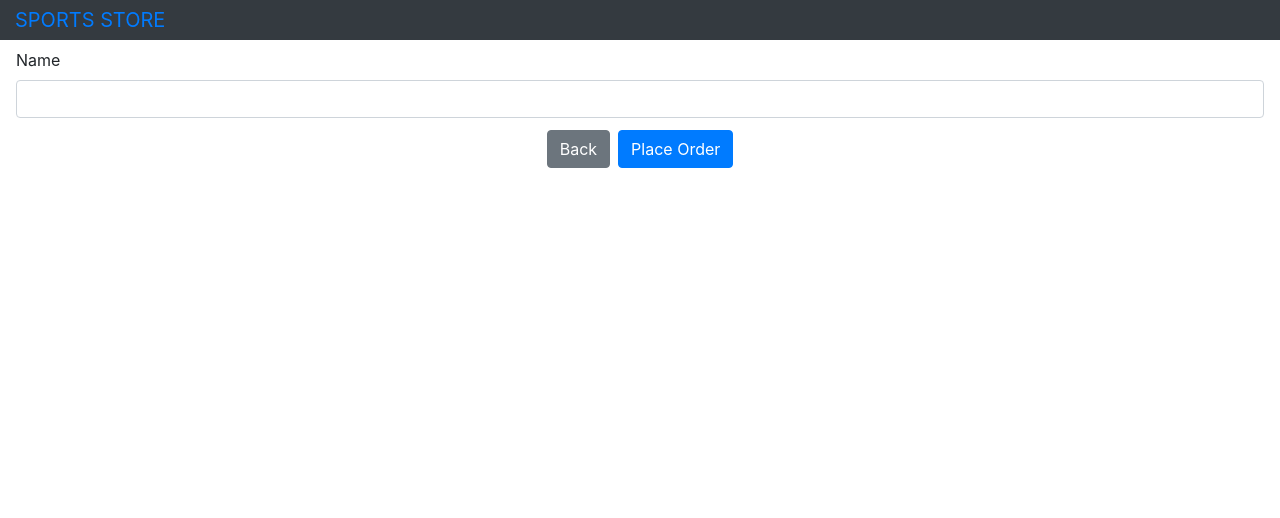
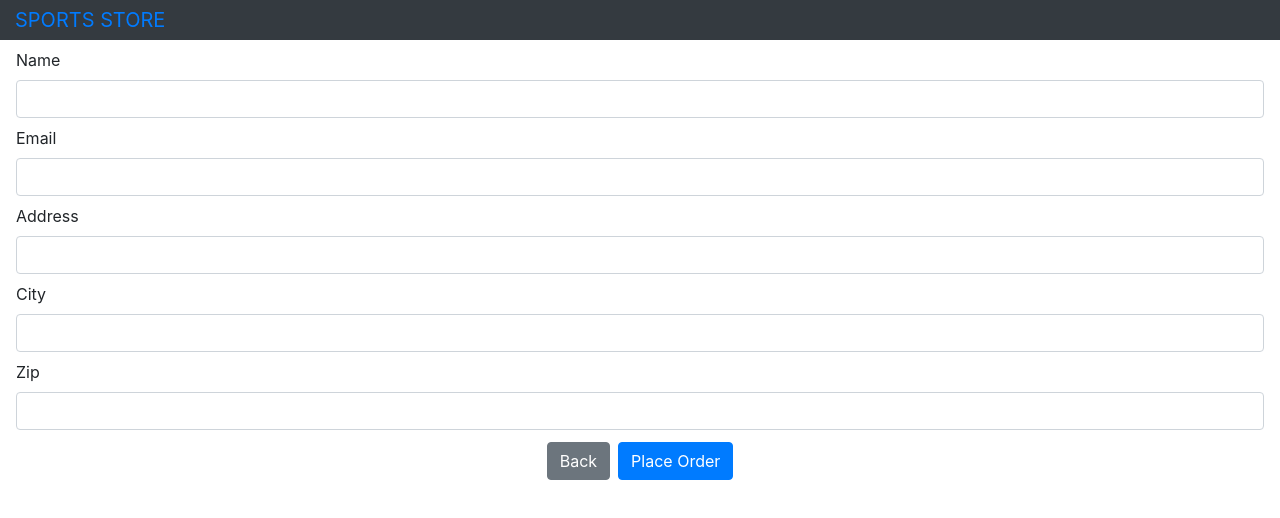
Before and after one commit to Bukovski/vue-sport-store, a Vue app: page /checkout in a window 1280 px wide. Shown: the top 518 px of the page. Built offline with nearby package versions, Linux system fonts and the light colour scheme; no server answers.

Commit message:
add: checkout form validate require fields

```diff
--- a/src/components/Checkout.vue
+++ b/src/components/Checkout.vue
@@ -11,9 +11,38 @@
     <div class="m-2">
       <div class="form-group m-2">
         <label>Name</label>
-        <input class="form-control " v-model="$v.name.$model"/>
+        <input class="form-control " v-model="$v.order.name.$model"/>
 
-        <validation-error :validation="$v.name" />
+        <validation-error :validation="$v.order.name" />
+      </div>
+    </div>
+
+    <div class="m-2">
+      <div class="form-group m-2">
+        <label>Email</label>
+        <input v-model="$v.order.email.$model" class="form-control "/>
+        <validation-error v-bind:validation="$v.order.email" />
+      </div>
+    </div>
+    <div class="m-2">
+      <div class="form-group m-2">
+        <label>Address</label>
+        <input v-model="$v.order.address.$model" class="form-control "/>
+        <validation-error v-bind:validation="$v.order.address" />
+      </div>
+    </div>
+    <div class="m-2">
+      <div class="form-group m-2">
+        <label>City</label>
+        <input v-model="$v.order.city.$model" class="form-control "/>
+        <validation-error v-bind:validation="$v.order.city" />
+      </div>
+    </div>
+    <div class="m-2">
+      <div class="form-group m-2">
+        <label>Zip</label>
+        <input v-model="$v.order.zip.$model" class="form-control "/>
+        <validation-error v-bind:validation="$v.order.zip" />
       </div>
     </div>
 
@@ -31,26 +60,48 @@
 </template>
 
 <script>
-	import { required } from "vuelidate/lib/validators";
+	import { required, email } from "vuelidate/lib/validators";
 	import ValidationError  from "./ValidationError";
+	import { mapActions } from "vuex";
 
 
 	export default {
 		components: { ValidationError },
 		data() {
 			return {
-				name: null
+				order: {
+					name: null,
+					email: null,
+					address: null,
+					city: null,
+					zip: null
+				}
 			}
 		},
 		validations: {
-			name: {
-				required
+			order: {
+				name: { required },
+				email: { required, email },
+				address: { required },
+				city: { required },
+				zip: { required }
 			}
 		},
 		methods: {
-			submitOrder() {
+			...mapActions({
+				"storeOrder": "storeOrder",
+				"clearCart": "cart/clearCartData"
+			}),
+			async submitOrder() {
 				this.$v.$touch();
-				// todo: save order
+
+				if (!this.$v.$invalid) {
+					const order = await this.storeOrder(this.order);
+
+					this.clearCart();
+
+					this.$router.push(`/thanks/${ order }`);
+				}
 			}
 		}
 	}
```
